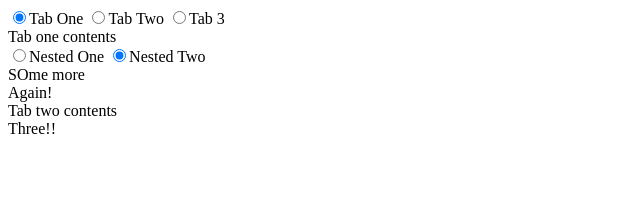
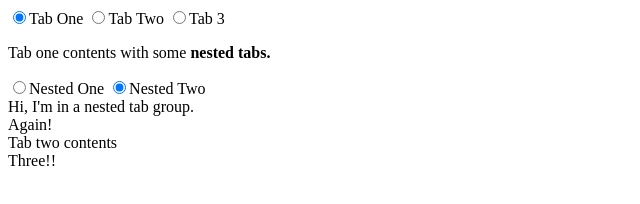
Before and after one commit to cdibbs/jslessness, a plain HTML site: page tabs1.html in a window 1280 px wide. Shown: the whole page, without its empty margins (0-640 px from the left). Drawn offline with Linux system fonts and the light colour scheme.

Commit message:
Updating tabs text

```diff
--- a/tabs1.html
+++ b/tabs1.html
@@ -10,13 +10,14 @@
     <input type='radio' name='tabg1' id='tg1t3' /><label for='tg1t3'>Tab 3</label>
 
     <div class='tab-pane'>
-      Tab one contents
-
+      <p>
+        Tab one contents with some <strong>nested tabs.</strong>
+      </p>
       <div class='tab-group'>
         <input type='radio' name='tabg2' id='tg2t1' /><label for='tg2t1'>Nested One</label>
         <input type='radio' name='tabg2' id='tg2t2' checked='checked' /><label for='tg2t2'>Nested Two</label>
         <div class='tab-pane'>
-          SOme more
+          Hi, I'm in a nested tab group.
         </div>
         <div class='tab-pane'>
           Again!
```
